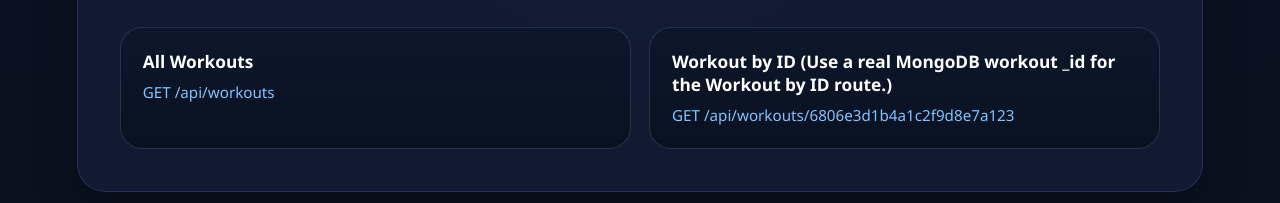
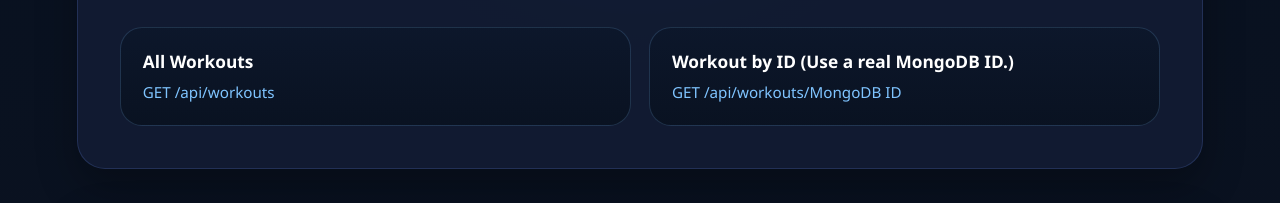
Before and after one commit to sawelch2027/divefitness-server, a website: page public/index.html in a window 1280 px wide. Shown: the part 251-454 px from the top of the page. Drawn offline with Linux system fonts and the light colour scheme; no server answers.

Commit message:
ID fix again

```diff
--- a/public/index.html
+++ b/public/index.html
@@ -23,9 +23,9 @@
           <span class="endpoint-url">GET /api/workouts</span>
         </a>
 
-        <a class="endpoint-link" href="/api/workouts/6806e3d1b4a1c2f9d8e7a123">
-          <span class="endpoint-title">Workout by ID (Use a real MongoDB workout _id for the Workout by ID route.)</span>
-          <span class="endpoint-url">GET /api/workouts/6806e3d1b4a1c2f9d8e7a123</span>
+        <a class="endpoint-link" href="/api/workouts/69e799a4185a2fc63e000542">
+          <span class="endpoint-title">Workout by ID (Use a real MongoDB ID.)</span>
+          <span class="endpoint-url">GET /api/workouts/MongoDB ID</span>
         </a>
       </div>
     </section>
```
